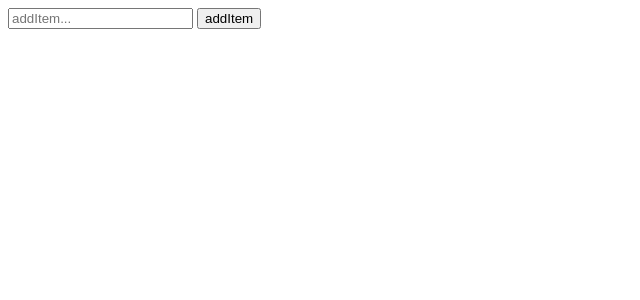
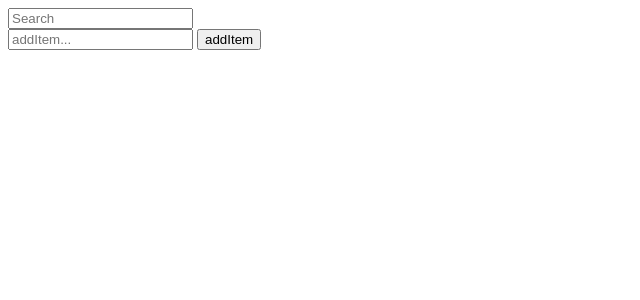
Before and after one commit to Vanilla666/React_message, a React (Create React App) app: page / in a window 1280 px wide. Shown: the top 300 px of the page, without its empty margins (0-640 px from the left). Built offline with nearby package versions, Linux system fonts and the light colour scheme.

Commit message:
收尋視窗 然後是 生命週期 this.setState => render => DidMount 執行時的動作如下 DidMount 要增加資料時備份資料

```diff
--- a/src/component/MessageBoard/MessageBoard.js
+++ b/src/component/MessageBoard/MessageBoard.js
@@ -23,7 +23,6 @@ class MessageBoard extends Component{
         return (
 
             <div>
-
                   <MessageList item={this.state.item} />
                   <MessageForm sss={handleItem} /> {/* 左邊是props sss 從 Board過來的 */}
             </div>
--- /dev/null
+++ b/src/component/Todolist/FilteredList.js
@@ -0,0 +1,34 @@
+import React,{Component} from 'react';
+
+class FilteredList extends Component{
+    constructor(props){
+        super(props);//繼承props
+        this.state = {
+            search:'',
+        };//內部自定義的變數
+    }
+
+    updateSearch = (e) => {
+        // console.log('e',e.target.value);
+        this.setState({
+            search:e.target.value
+        })
+        // this.props.onItemClick(e.target.id);
+        this.props.onsearh(e.target.value);
+    }
+
+    render(){
+        const {updateSearch}=this,
+              {search}=this.state;
+
+        return (
+
+            <div>
+                <input  placeholder="Search"
+                onChange={updateSearch}
+                value={search} type="text"/>
+            </div>
+        );
+    }
+}
+export default FilteredList;
--- a/src/component/Todolist/Todolist.js
+++ b/src/component/Todolist/Todolist.js
@@ -1,6 +1,7 @@
 
 import React from 'react';
 import TodoItem from './TodoItem';
+import FilteredList from './FilteredList';
 
 class Todolist extends React.Component {
     constructor(props) {
@@ -8,8 +9,15 @@ class Todolist extends React.Component {
         this.state = {
           content:'',
           item:[],
+          searhitem:['FGG','DFF'],//備份資料
         };//內部自定義的變數
 
+      }
+
+      componentDidMount(){  //DOM有關的初始化操作 this.setState => render => DidMount
+        this.setState({
+          searhitem:this.state.item //把值備份
+        })
       }
 
       handleContent = (e) => {
@@ -33,16 +41,45 @@ class Todolist extends React.Component {
         console.log('刪除陣列裡當前索引值的資料',this.state.item);
         this.setState({
           item:this.state.item,//改變陣列
+          searhitem:this.state.item
         })
       }
 
+      searhItem = (x) => { //拿到子組件的收尋文字
+        // console.log('子組件的收尋文字: ',x);
+        let searhText = this.state.item.filter ((item)=>{
+          return item.toLowerCase().indexOf(x.toLowerCase()) !== -1
+        }); //代表有找到
+        console.log('searhText', searhText);
+
+        if(searhText.length !== 0 && x !== ''){ //代表收尋陣列有值
+
+          console.log("代表收尋陣列有值",searhText);
+          this.setState({
+            item:searhText
+          })
+
+        }
+
+        else{
+
+          console.log("沒有值",this.state.searhitem);//空陣列或空輸入
+          this.setState({
+            item:this.state.searhitem//就把備份資料加入
+          })
+
+        }
+
+      }
 
     render() {
-        const {handleContent,addItem,deleteItem} = this,
+        const {handleContent,addItem,deleteItem,searhItem} = this,
               {content,item} = this.state;
               // console.log(`目前item : ${this.state.item}`);
+
       return (
         <div>
+          <FilteredList onsearh={searhItem} />
 
           <input type="text"
           placeholder="addItem..."
```
